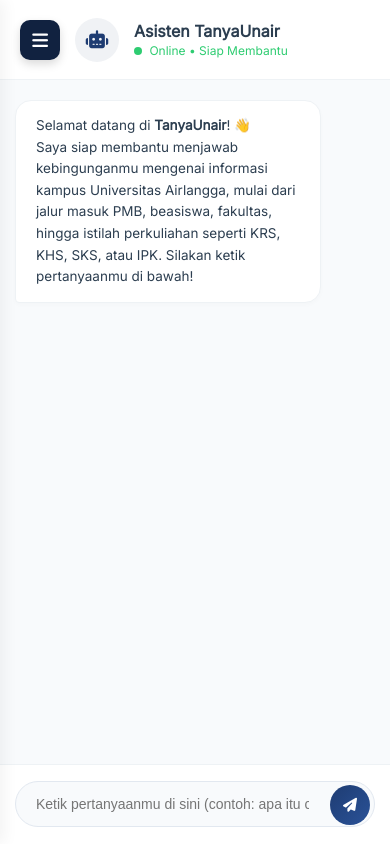
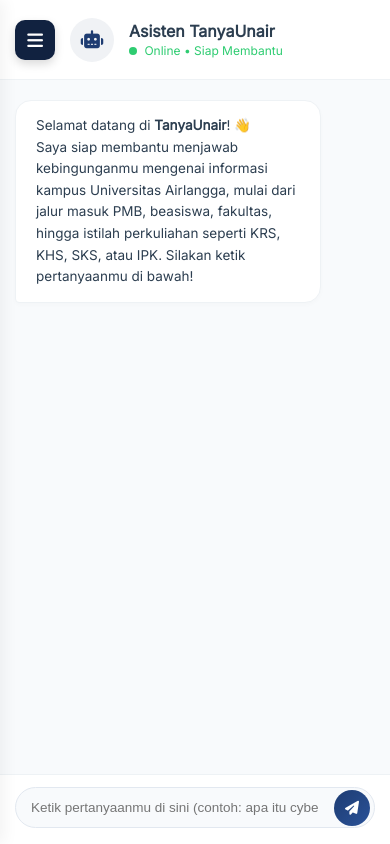
Before and after one commit to inunkrodliyah/ChatBot, a Flask app: page / in a window 390 px wide. Run offline with Flask 3, Linux system fonts and the light colour scheme.

Commit message:
perbaikan

```diff
--- a/static/style.css
+++ b/static/style.css
@@ -23,26 +23,28 @@
     box-sizing: border-box;
 }
 
-body {
+/* Mengunci layar agar tidak bisa digeser-geser secara tidak sengaja di HP */
+html, body {
     font-family: 'Inter', sans-serif;
     background: var(--body-bg);
     color: var(--text-dark);
-    height: 100vh;
-    width: 100vw;
+    height: 100%;
+    width: 100%;
     overflow: hidden;
+    position: fixed; /* Mencegah bouncing effect di iOS/Android */
 }
 
 /* Layout Utama */
 .app-layout {
     width: 100%;
-    height: 100vh;
+    height: 100%;
     display: flex;
 }
 
-/* Panel Samping (Sidebar) */
+/* Panel Samping (Sidebar) - Desktop */
 .sidebar {
     width: var(--sidebar-width);
-    height: 100vh;
+    height: 100%;
     background: var(--sidebar-bg);
     color: var(--text-light);
     padding: 30px 20px;
@@ -156,11 +158,11 @@ body {
 /* Area Kotak Chat Utama */
 .chat-container {
     flex: 1;
-    height: 100vh;
+    height: 100%;
     background: #f8fafc;
-    position: relative;
     display: flex;
     flex-direction: column;
+    position: relative;
 }
 
 /* Header Atas */
@@ -171,6 +173,7 @@ body {
     border-bottom: 1px solid var(--border-color);
     display: flex;
     align-items: center;
+    flex-shrink: 0;
 }
 
 .header-info {
@@ -213,11 +216,13 @@ body {
     margin-right: 4px;
 }
 
-/* Area Scroll Chat Box */
+/* Area Scroll Chat Box (Fleksibel, otomatis menyesuaikan ruang tersisa) */
 .chat-box {
     flex: 1;
     padding: 30px;
     overflow-y: auto;
+    background: #f8fafc;
+    -webkit-overflow-scrolling: touch; /* Scroll smooth di iOS */
 }
 
 .message {
@@ -231,7 +236,7 @@ body {
     border-radius: 16px;
     font-size: 14px;
     line-height: 1.6;
-    max-width: 70%;
+    max-width: 75%;
     word-wrap: break-word;
 }
 
@@ -257,17 +262,20 @@ body {
     border: 1px solid var(--border-color);
 }
 
-/* Input Area Bawah */
+/* Input Area Bawah - Mengunci Di Bawah Tanpa Absolute Position Rigid */
 .input-area {
     height: var(--input-area-height);
     background: #ffffff;
     border-top: 1px solid var(--border-color);
     padding: 16px 30px;
+    flex-shrink: 0;
 }
 
 .input-wrapper {
     width: 100%;
     position: relative;
+    display: flex;
+    align-items: center;
 }
 
 input {
@@ -290,7 +298,6 @@ input:focus {
 button#send-btn {
     position: absolute;
     right: 5px;
-    top: 4px;
     width: 40px;
     height: 40px;
     background: var(--primary-gradient);
@@ -300,6 +307,9 @@ button#send-btn {
     cursor: pointer;
     font-size: 14px;
     transition: transform 0.2s;
+    display: flex;
+    align-items: center;
+    justify-content: center;
 }
 
 button#send-btn:hover {
@@ -332,25 +342,25 @@ button#send-btn:hover {
         top: 0;
         transform: translateX(-100%);
         z-index: 100;
+        height: 100%;
     }
 
     .sidebar.active {
         transform: translateX(0);
     }
 
-    /* Solusi: Tambahkan padding-left pada brand di dalam sidebar ketika aktif di mobile */
     .sidebar .brand {
-        padding-left: 50px; /* Memberi ruang agar logo topi wisuda tidak tertutup tombol silang/garis saat laci terbuka */
+        padding-left: 55px;
     }
 
-    /* Munculkan Tombol Hamburger Menu */
+    /* Memperbaiki posisi tombol hamburger menu mobile */
     .menu-toggle {
         display: flex;
         align-items: center;
         justify-content: center;
         position: fixed;
         top: 20px;
-        left: 20px;
+        left: 15px;
         width: 40px;
         height: 40px;
         background: var(--sidebar-bg);
@@ -359,7 +369,7 @@ button#send-btn:hover {
         border-radius: 10px;
         font-size: 18px;
         cursor: pointer;
-        z-index: 101; /* Tetap berada di atas layer mana pun */
+        z-index: 101;
         box-shadow: 0 4px 10px rgba(0,0,0,0.15);
     }
 
@@ -367,9 +377,9 @@ button#send-btn:hover {
         display: block;
     }
 
-    /* Solusi: Jarak aman agar avatar bot dan teks asisten bergeser ke kanan dan tidak tertutup tombol 3 garis */
     .chat-header {
-        padding-left: 75px;
+        padding-left: 70px;
+        padding-right: 15px;
     }
 
     .chat-box {
@@ -382,6 +392,17 @@ button#send-btn:hover {
     }
 
     .input-area {
-        padding: 16px 15px;
+        padding: 12px 15px;
+        height: 70px;
+    }
+
+    input {
+        padding: 12px 55px 12px 15px;
+        font-size: 13.5px;
+    }
+
+    button#send-btn {
+        width: 36px;
+        height: 36px;
     }
 }
```
